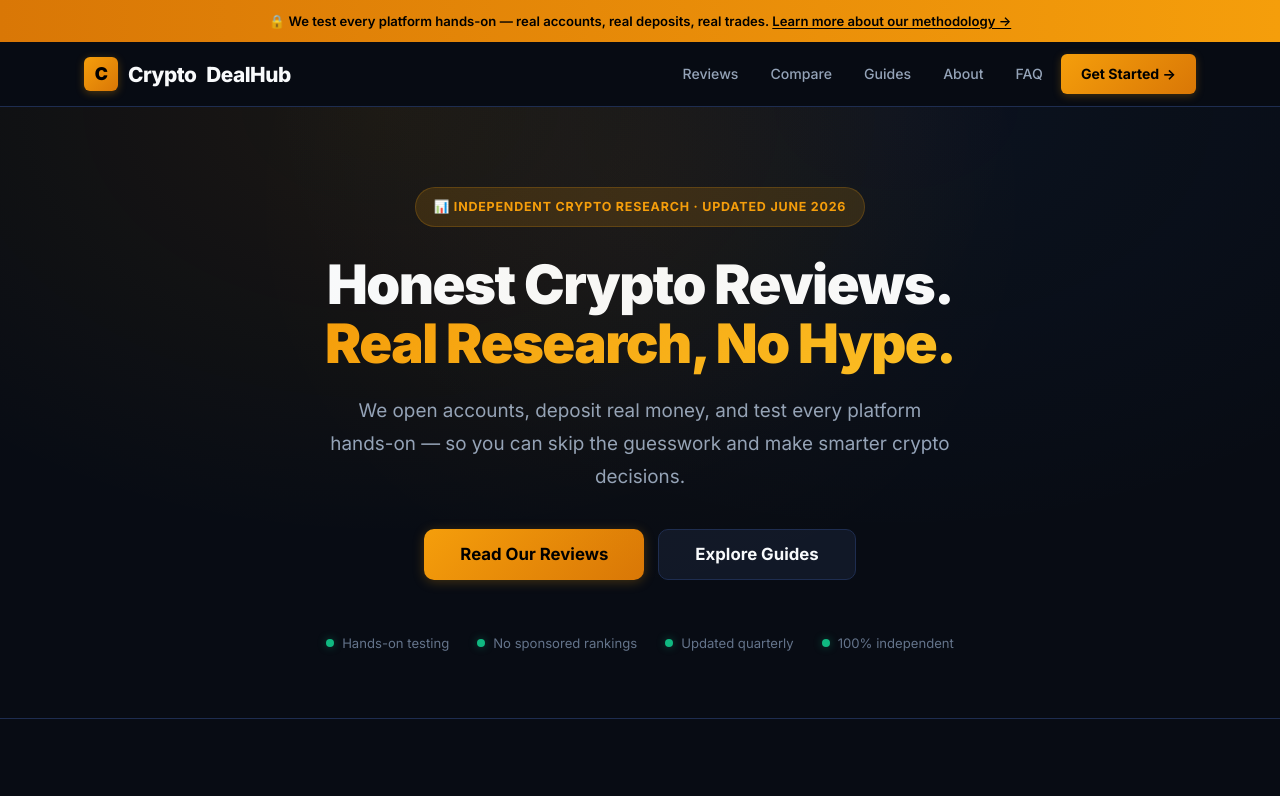
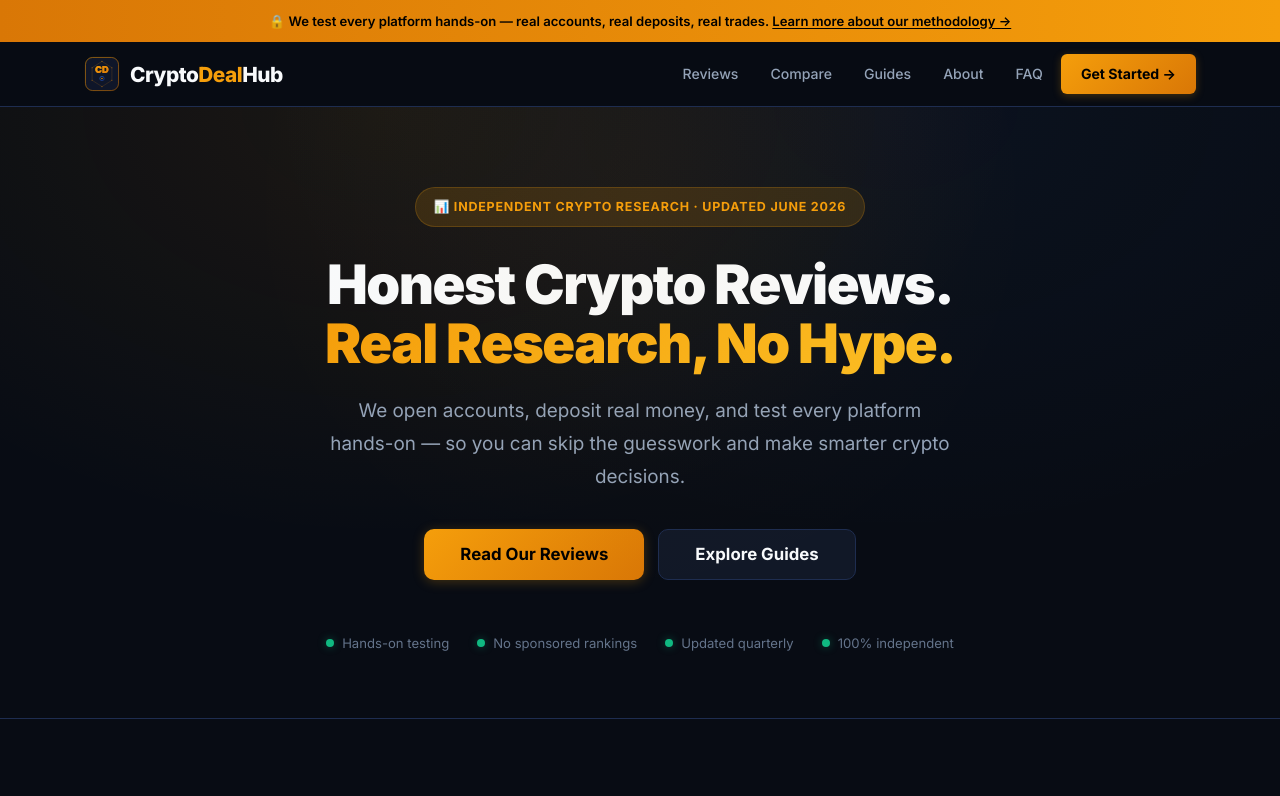
Before and after one commit to moonz35345/crypto-deal-hub, a plain HTML site: page index.html in a window 1280 px wide. Shown: the top 796 px of the page. Drawn offline with Linux system fonts and the light colour scheme.

Commit message:
Add CryptoDealHub brand logo SVG and update nav/footer

```diff
--- a/css/style.css
+++ b/css/style.css
@@ -94,14 +94,8 @@ img { max-width: 100%; display: block; }
   text-decoration: none; letter-spacing: -0.5px;
   display: flex; align-items: center; gap: 10px;
 }
-.brand-icon {
-  width: 34px; height: 34px;
-  background: linear-gradient(135deg, var(--accent), var(--accent-dark));
-  border-radius: var(--radius-sm);
-  display: flex; align-items: center; justify-content: center;
-  font-weight: 900; color: #000; font-size: 1.1rem;
-  box-shadow: 0 2px 8px rgba(245,158,11,0.3);
-}
+.brand-logo { width: 36px; height: 36px; flex-shrink: 0; }
+.brand-highlight { color: var(--accent); }
 .nav-links { display: flex; gap: 4px; align-items: center; }
 .nav-links a {
   color: var(--text-secondary); text-decoration: none;
--- a/index.html
+++ b/index.html
@@ -42,8 +42,8 @@
 <nav class="nav">
     <div class="wrap nav-inner">
         <a href="/" class="brand">
-            <div class="brand-icon">C</div>
-            <span>Crypto</span>DealHub
+            <img src="/images/logo.svg" alt="CryptoDealHub" class="brand-logo">
+            <span>Crypto<span class="brand-highlight">Deal</span>Hub</span>
         </a>
         <div class="nav-links">
             <a href="#reviews">Reviews</a>
@@ -444,8 +444,8 @@
         <div class="foot-grid">
             <div class="foot-brand">
                 <a href="/" class="brand">
-                    <div class="brand-icon">C</div>
-                    <span>Crypto</span>DealHub
+                    <img src="/images/logo.svg" alt="CryptoDealHub" class="brand-logo">
+                    <span>Crypto<span class="brand-highlight">Deal</span>Hub</span>
                 </a>
                 <p>Independent crypto research and platform comparisons. We help you make informed decisions — with real testing, real data, and zero sponsored rankings.</p>
             </div>
```
Also changed, not shown: images/logo.svg (added).
